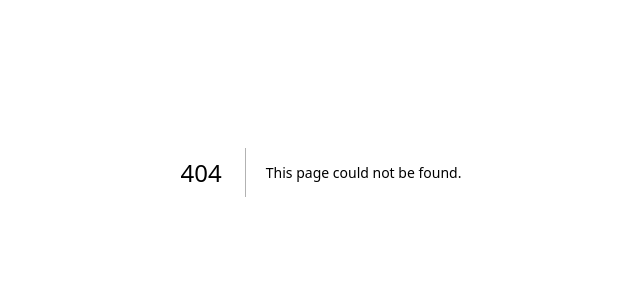
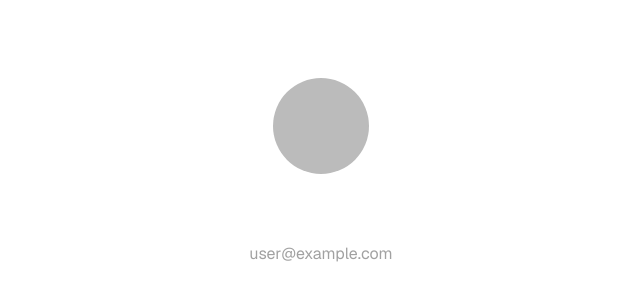
Before and after one commit to AkkalDhami/servercn-nextjs-google-github-oauth, a Next.js app: page /profile in a window 1280 px wide. Before the commit this address had no page. Shown: the part 228-528 px from the top of the page, without its empty margins (319-959 px from the left). Built offline with nearby package versions, Linux system fonts and the light colour scheme; no server answers; sample sign-in values are in the browser's storage.

Commit message:
feat(auth): add Google and GitHub sign-in component and update signin page

```diff
--- /dev/null
+++ b/src/app/profile/page.tsx
@@ -0,0 +1,9 @@
+import { ProfileCard } from "@/components/auth/profile-card";
+
+export default function Page() {
+  return (
+    <div className={"flex h-screen w-full items-center justify-center"}>
+      <ProfileCard />
+    </div>
+  );
+}
--- a/src/app/signin/page.tsx
+++ b/src/app/signin/page.tsx
@@ -1,9 +1,12 @@
-import { OAuthSignin } from "@/components/auth/oauth-signin";
+import { GoogleAndGitHubSignin } from "@/components/auth/google-github-signin";
 
 export default function Page() {
   return (
-    <div className={"flex bg-neutral-950 h-screen w-full items-center justify-center"}>
-      <OAuthSignin />
+    <div
+      className={
+        "flex h-screen w-full items-center justify-center bg-neutral-950"
+      }>
+      <GoogleAndGitHubSignin />
     </div>
   );
 }
--- a/src/components/auth/oauth-signin.tsx
+++ b/src/components/auth/google-github-signin.tsx
@@ -3,8 +3,9 @@
 import { signIn, useSession } from "next-auth/react";
 import { redirect } from "next/navigation";
 
-export function OAuthSignin() {
+export function GoogleAndGitHubSignin() {
   const session = useSession();
+
   if (session.status === "authenticated") {
     return redirect("/");
   }
```
